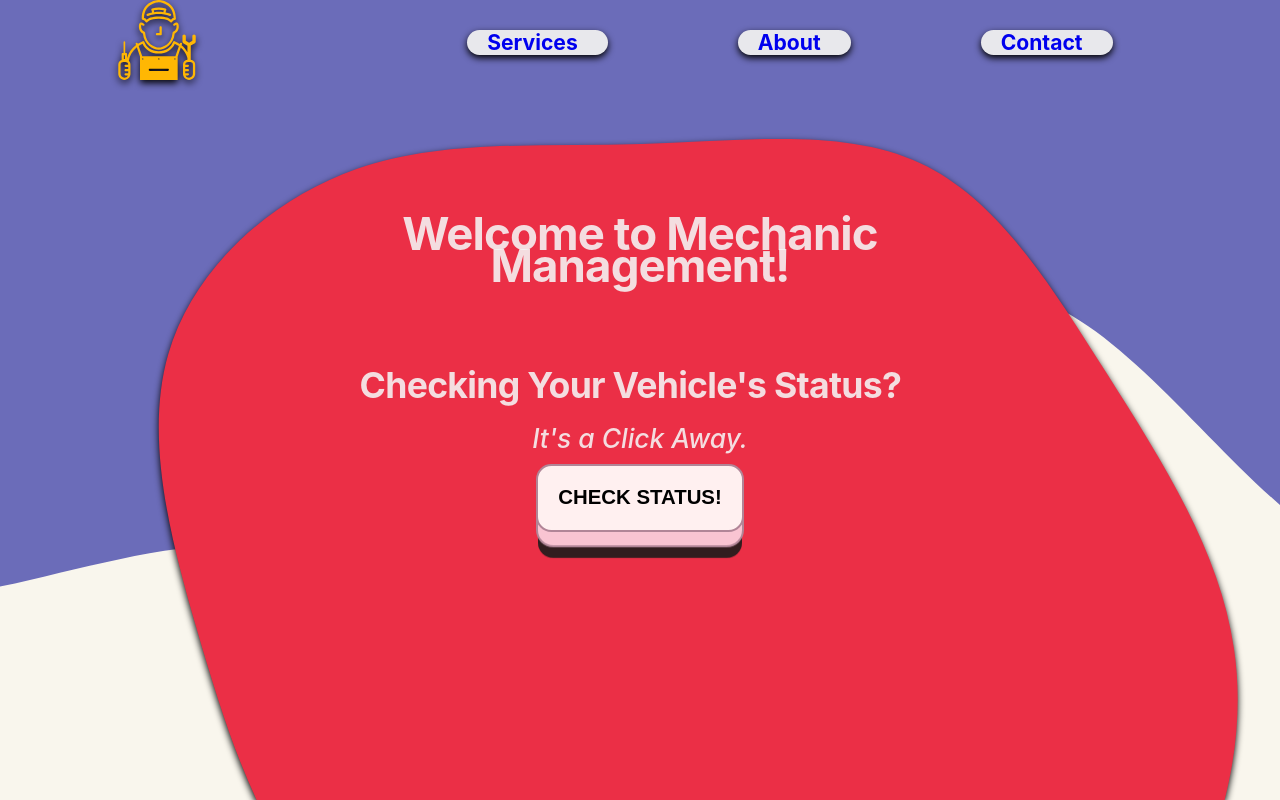
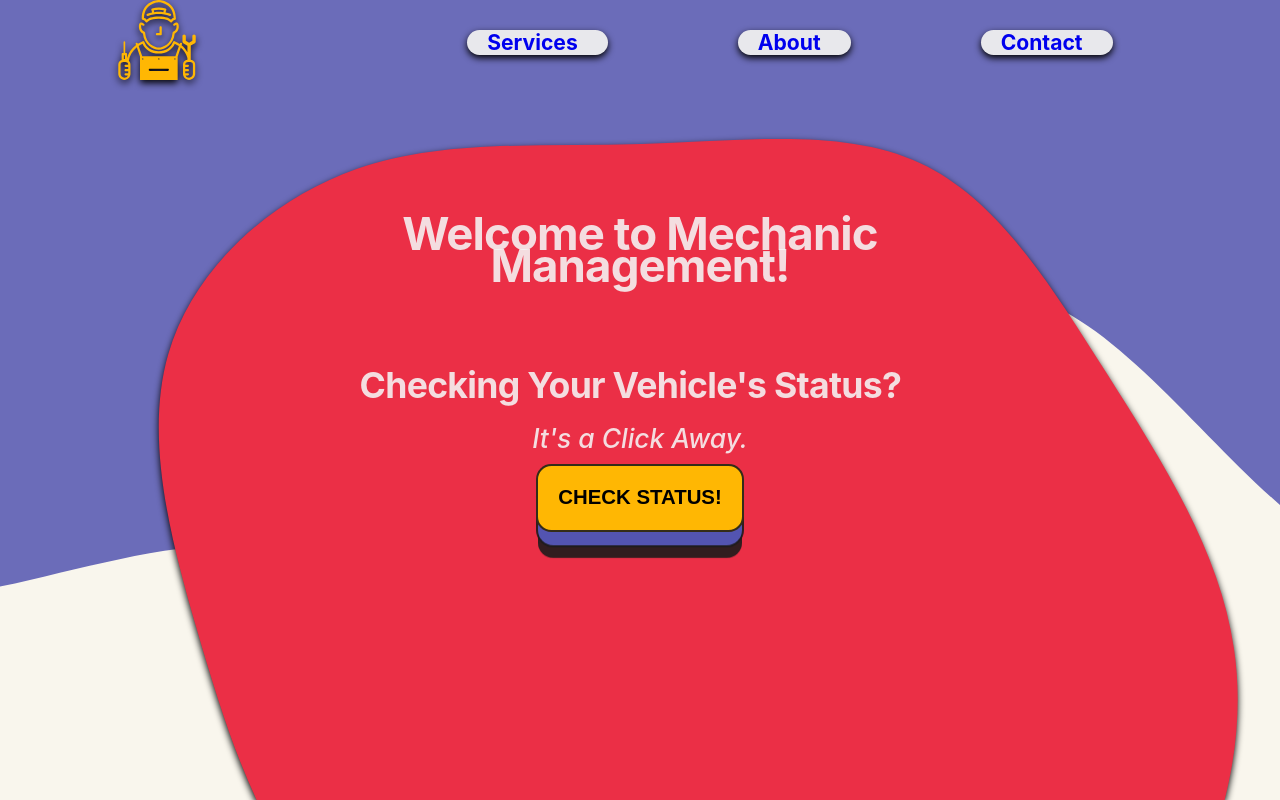
Before and after one commit to Team-Armadillo/Mechanic-Management, a React (Create React App) app in the folder client/: page / in a window 1280 px wide. Built offline with nearby package versions, Linux system fonts and the light colour scheme.

Commit message:
Adjusted colors and added template for possible footer and the bottom of the page

```diff
--- a/client/src/components/Body/Body.scss
+++ b/client/src/components/Body/Body.scss
@@ -6,10 +6,10 @@
 
 // Global variables
 $text: #000000;
-$light-pink: #fff0f0;
-$pink: #ffe9e9;
-$dark-pink: #f9c4d2;
-$pink-border: #b18597;
+$light-pink: #FFB703;
+$pink: #81ff75;
+$dark-pink: #5354b1;
+$pink-border: #1b1b1be3;
 $pink-shadow: #1b1b1be3;
 
 body {
--- a/client/src/components/Body/index.js
+++ b/client/src/components/Body/index.js
@@ -1,6 +1,7 @@
 import React from 'react'
 import "./Body.scss"
 import Navbar from "../Navbar";
+import Footer from "../Footer"
 
 const Body = () => {
     return (
@@ -21,6 +22,7 @@ const Body = () => {
                     </div>
                 </div>
             </div>
+            {/* <Footer />  */}
         </div>
     )
 };
```
Also changed, not shown: client/src/components/Footer/index.js (added, +11 -0 lines), client/src/components/Footer/footer.css (added).
